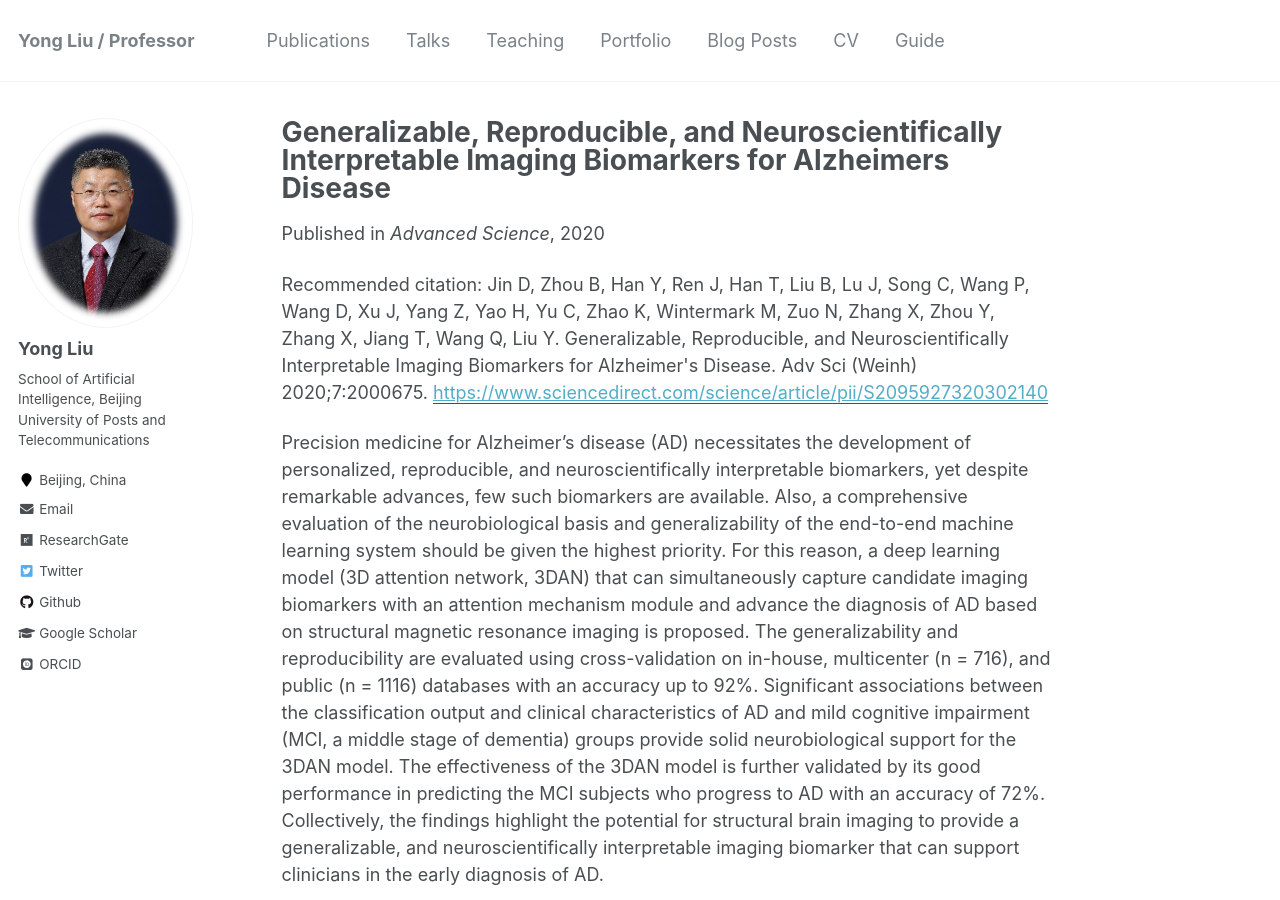
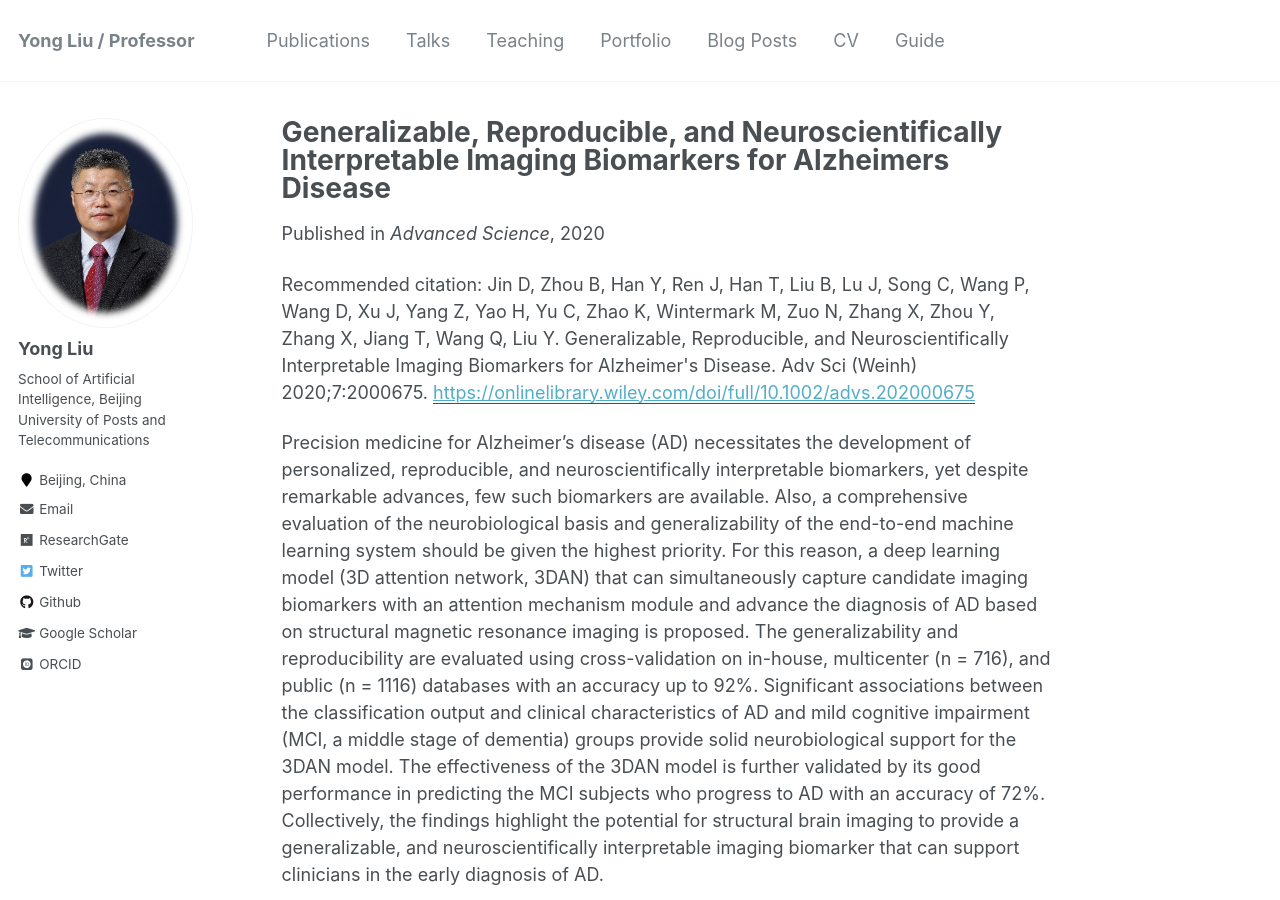
Before and after one commit to flzhong/YongLiuLab.github.io, a Jekyll site: the page built from _publications/2020-07-28-paper-title-number-3.md, in a window 1280 px wide and 900 px high. Built offline with Jekyll 4.4.1, drawn with Linux system fonts in a browser that asks for light colours; some web fonts are replaced; part of the change alters nothing that is shown.

Commit message:
danjin-advsci

```diff
--- a/_publications/2020-07-28-paper-title-number-3.md
+++ b/_publications/2020-07-28-paper-title-number-3.md
@@ -5,7 +5,7 @@ permalink: /publication/2020-07-28-paper-title-number-3
 excerpt: 'This work highlights the potential for structural brain imaging to provide a generalizable, and neuroscientifically interpretable imaging biomarker that can support clinicians in the early diagnosis of AD.'
 date: 2020-07-28
 venue: 'Advanced Science'
-paperurl: 'https://www.sciencedirect.com/science/article/pii/S2095927320302140'
+paperurl: 'https://onlinelibrary.wiley.com/doi/full/10.1002/advs.202000675'
 citation: "Jin D, Zhou B, Han Y, Ren J, Han T, Liu B, Lu J, Song C, Wang P, Wang D, Xu J, Yang Z, Yao H, Yu C, Zhao K, Wintermark M, Zuo N, Zhang X, Zhou Y, Zhang X, Jiang T, Wang Q, Liu Y. Generalizable, Reproducible, and Neuroscientifically Interpretable Imaging Biomarkers for Alzheimer's Disease. Adv Sci (Weinh) 2020;7:2000675."
 ---
  Precision medicine for Alzheimer's disease (AD) necessitates the development of personalized, reproducible, and neuroscientifically interpretable biomarkers, yet despite remarkable advances, few such biomarkers are available. Also, a comprehensive evaluation of the neurobiological basis and generalizability of the end-to-end machine learning system should be given the highest priority. For this reason, a deep learning model (3D attention network, 3DAN) that can simultaneously capture candidate imaging biomarkers with an attention mechanism module and advance the diagnosis of AD based on structural magnetic resonance imaging is proposed. The generalizability and reproducibility are evaluated using cross-validation on in-house, multicenter (n = 716), and public (n = 1116) databases with an accuracy up to 92%. Significant associations between the classification output and clinical characteristics of AD and mild cognitive impairment (MCI, a middle stage of dementia) groups provide solid neurobiological support for the 3DAN model. The effectiveness of the 3DAN model is further validated by its good performance in predicting the MCI subjects who progress to AD with an accuracy of 72%. Collectively, the findings highlight the potential for structural brain imaging to provide a generalizable, and neuroscientifically interpretable imaging biomarker that can support clinicians in the early diagnosis of AD.
```
